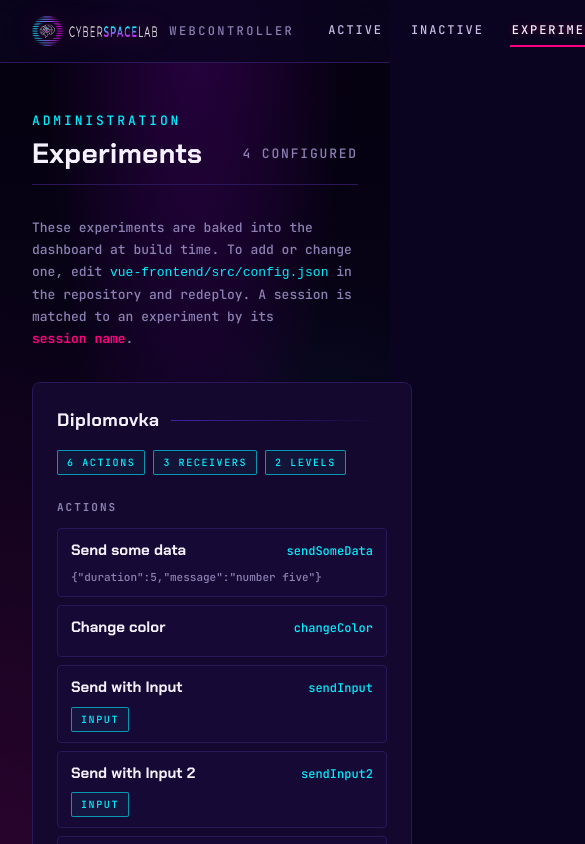
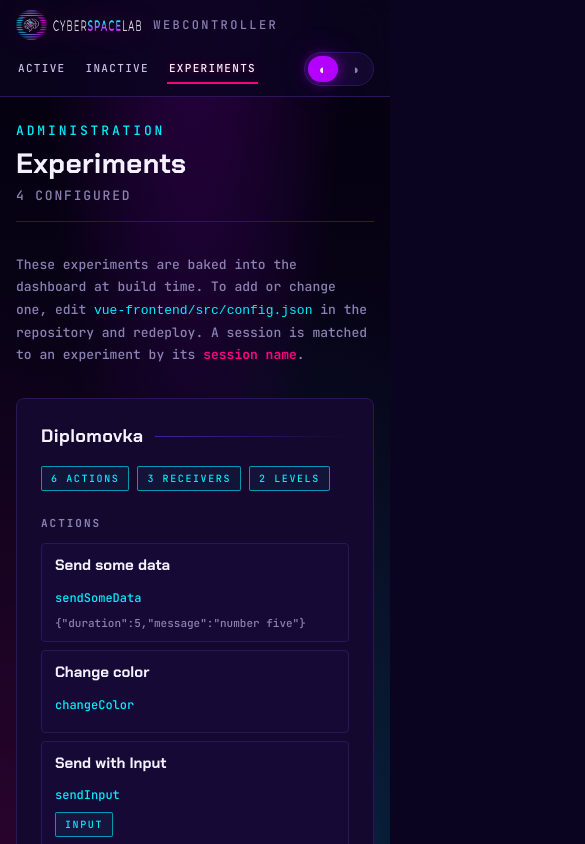
Before and after one commit to cyberspace-lab/cyberframe-webcontroller, a Vue app in the folder vue-frontend/: page /configedit in a window 390 px wide. Shown: the top 844 px of the page, 585 px wide, since content can reach past the window. Built offline with nearby package versions, Linux system fonts and the light colour scheme; no server answers.

Commit message:
Updates web with mobile friendly css

```diff
--- a/vue-frontend/src/assets/main.css
+++ b/vue-frontend/src/assets/main.css
@@ -655,7 +655,7 @@ a {
 /* control panel */
 .command-grid {
   display: grid;
-  grid-template-columns: repeat(auto-fill, minmax(220px, 1fr));
+  grid-template-columns: repeat(auto-fill, minmax(min(220px, 100%), 1fr));
   gap: var(--csl-s-4);
 }
 
@@ -816,3 +816,116 @@ a {
   background: var(--csl-line-strong);
   border-radius: var(--csl-r-pill);
 }
+
+/* ============================================================
+   RESPONSIVE — tablet + phone
+   The desktop layout is the base; these queries progressively
+   reflow it down to a comfortable single-column mobile view.
+   ============================================================ */
+
+/* Tablet / small laptop */
+@media (max-width: 768px) {
+  .app-main {
+    padding: var(--csl-s-6) var(--csl-s-5) var(--csl-s-8);
+  }
+
+  .app-header-inner {
+    padding: 12px var(--csl-s-5);
+    gap: var(--csl-s-4);
+  }
+
+  .app-nav {
+    gap: var(--csl-s-4);
+  }
+}
+
+/* Phone */
+@media (max-width: 560px) {
+  body {
+    font-size: var(--csl-fs-small);
+  }
+
+  .app-main {
+    padding: var(--csl-s-5) var(--csl-s-4) var(--csl-s-7);
+  }
+
+  /* Header wraps: brand on the first row, nav on its own full-width row */
+  .app-header-inner {
+    flex-wrap: wrap;
+    padding: 10px var(--csl-s-4);
+    gap: var(--csl-s-3);
+  }
+
+  .app-nav {
+    width: 100%;
+    margin-left: 0;
+    gap: var(--csl-s-4);
+  }
+
+  .theme-toggle {
+    margin-left: auto;
+  }
+
+  .nav-link {
+    font-size: 11px;
+    letter-spacing: 0.12em;
+  }
+
+  /* Page head stacks; the count drops below the title */
+  .page-head {
+    flex-wrap: wrap;
+    align-items: flex-start;
+    gap: var(--csl-s-2);
+  }
+
+  .page-head .count {
+    margin-left: 0;
+    width: 100%;
+    padding-bottom: 0;
+  }
+
+  /* Session rows reflow into a single stacked column */
+  .session-row {
+    grid-template-columns: 1fr;
+    gap: var(--csl-s-3);
+    padding: var(--csl-s-4) var(--csl-s-5);
+  }
+
+  .session-row-name {
+    font-size: 18px;
+  }
+
+  .session-row-times {
+    grid-template-columns: 1fr 1fr;
+    text-align: left;
+    gap: var(--csl-s-3);
+  }
+
+  .session-row-action {
+    justify-content: space-between;
+  }
+
+  /* Detail view: full-width action buttons, two-up meta cells stay readable */
+  .detail-actions .btn {
+    flex: 1 1 auto;
+  }
+
+  .session-summary-name {
+    font-size: 22px;
+  }
+
+  /* Maps and long data values must never force horizontal scroll */
+  .map-frame {
+    min-height: 200px;
+  }
+
+  .session-data-list {
+    max-height: none;
+  }
+
+  /* Expanded history values can be long — wrap them instead of scrolling sideways */
+  .kv-history-item {
+    white-space: normal;
+    word-break: break-word;
+  }
+}
--- a/vue-frontend/src/components/ConfigEdit.vue
+++ b/vue-frontend/src/components/ConfigEdit.vue
@@ -141,9 +141,22 @@
 
 .experiment-grid {
   display: grid;
-  grid-template-columns: repeat(auto-fill, minmax(380px, 1fr));
+  grid-template-columns: repeat(auto-fill, minmax(min(380px, 100%), 1fr));
   gap: var(--csl-s-6);
   align-items: start;
+}
+
+/* On phones, let the action title + event name stack instead of overflowing */
+@media (max-width: 560px) {
+  .action-head {
+    flex-direction: column;
+    gap: 4px;
+  }
+
+  .action-event {
+    white-space: normal;
+    word-break: break-word;
+  }
 }
 
 .exp-meta {
```
